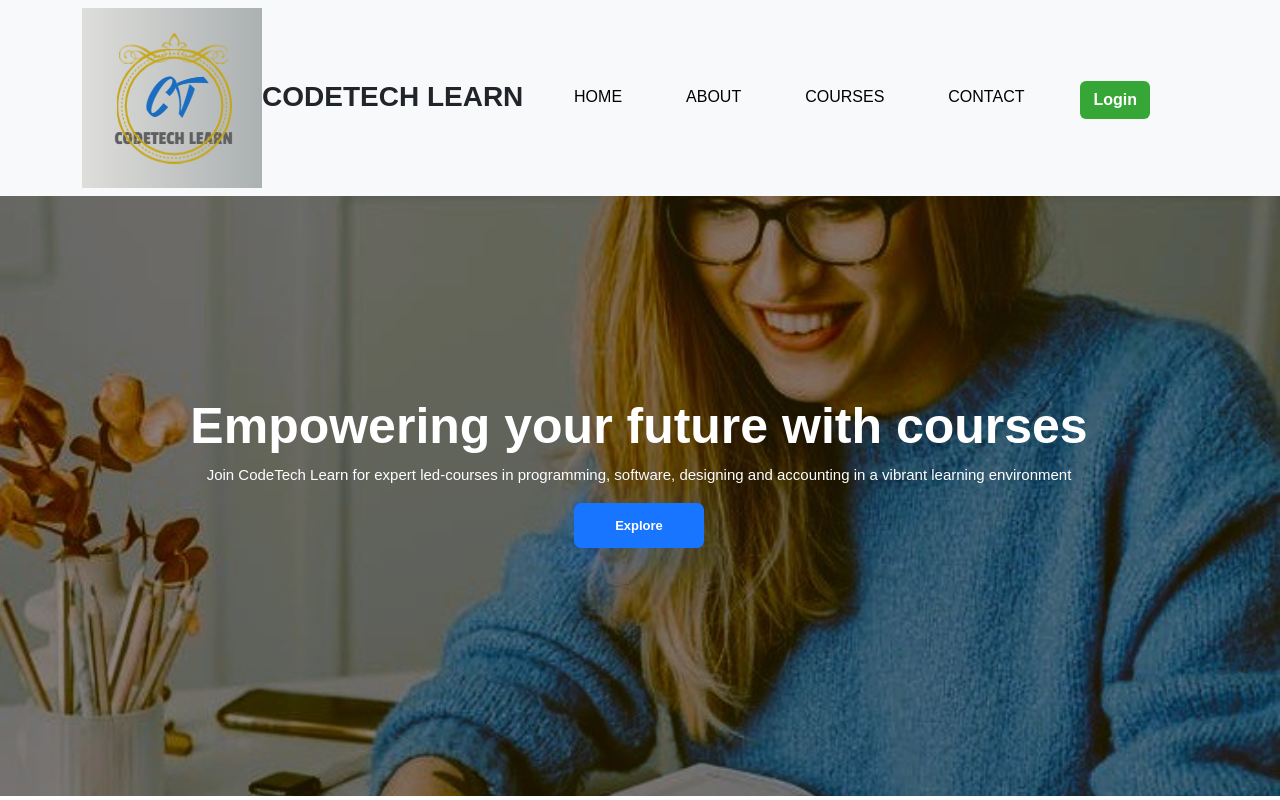
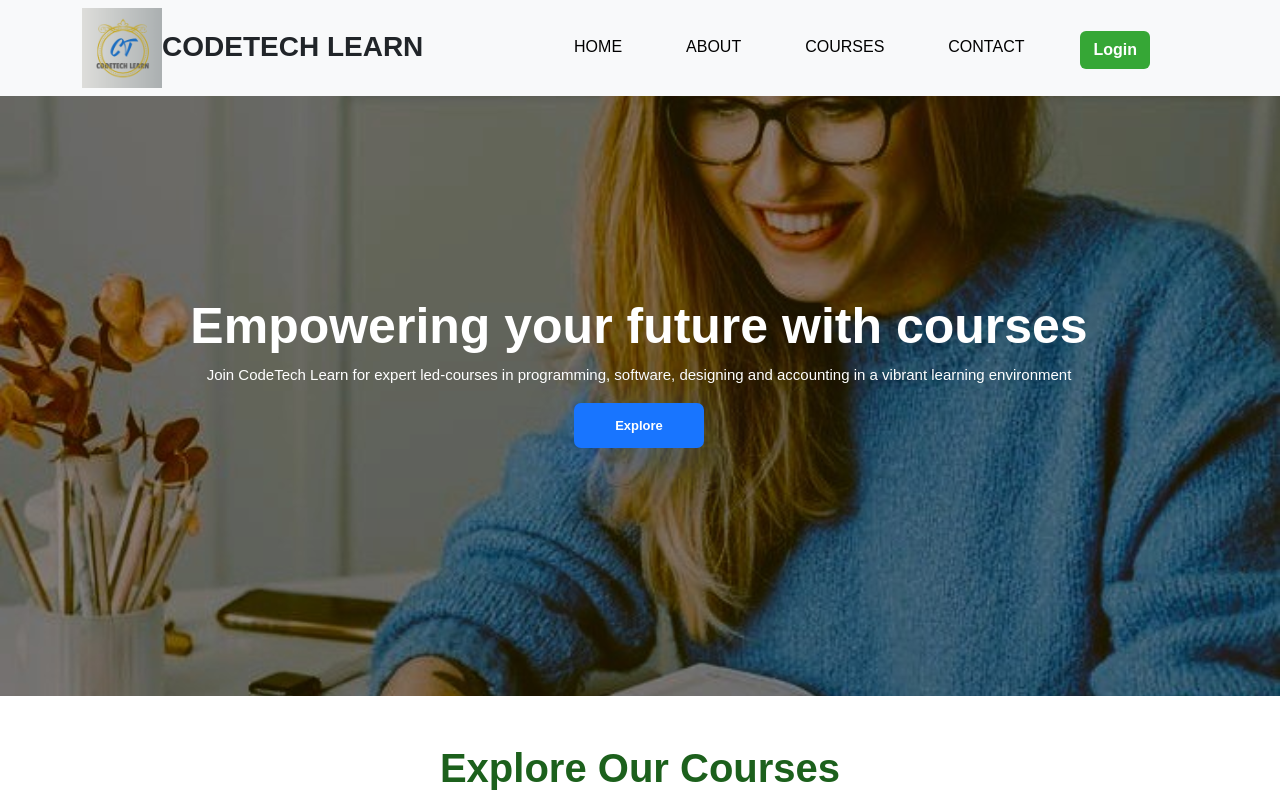
Before and after one commit to sanvine/FinalProject, a React (Create React App) app in the folder newpractice/Frontend/myapp/: page / in a window 1280 px wide. Shown: the top 800 px of the page. Built offline with nearby package versions, Linux system fonts and the light colour scheme.

Commit message:
Update App.css

```diff
--- a/newpractice/Frontend/myapp/src/App.css
+++ b/newpractice/Frontend/myapp/src/App.css
@@ -6,6 +6,10 @@
 .nav-head{
   font-weight: bold;
   margin-top: 5px;
+}
+.nav-img{
+  height:80px;
+  width:80px;
 }
 .home{
   background-image:url('Images/homebg.jpeg');
```
